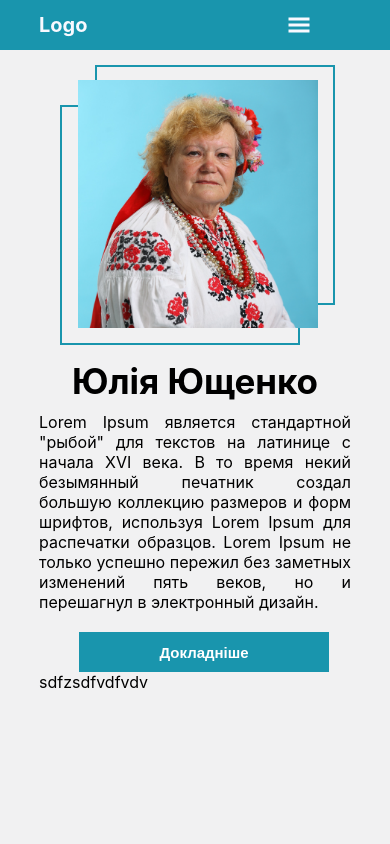
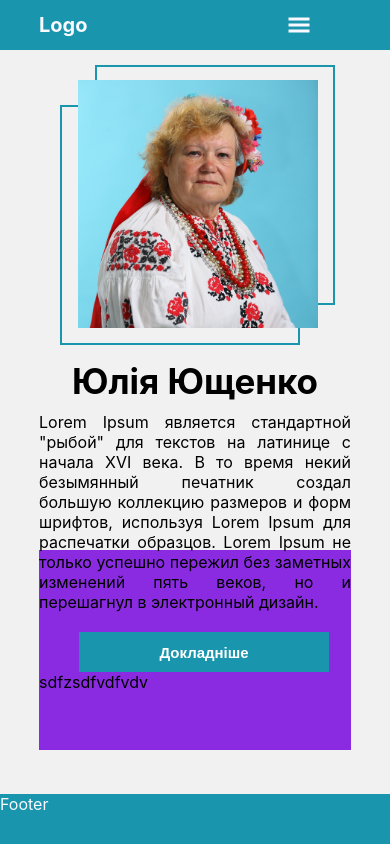
Before and after one commit to maskaa22/ulia-website, a React (Create React App) app: page / in a window 390 px wide. Shown: the top 844 px of the page. Built offline with nearby package versions, Linux system fonts and the light colour scheme.

Commit message:
css main_about my  _v6

```diff
--- a/src/components/main/style.css
+++ b/src/components/main/style.css
@@ -236,9 +236,9 @@ main {
   padding-top: 0;
   margin-top: 0;
 } */
-/* .main__my {
-  min-height: 60vh;
-} */
+.main__my {
+  min-height: fit-content;
+}
 }
 
 .books {
```
